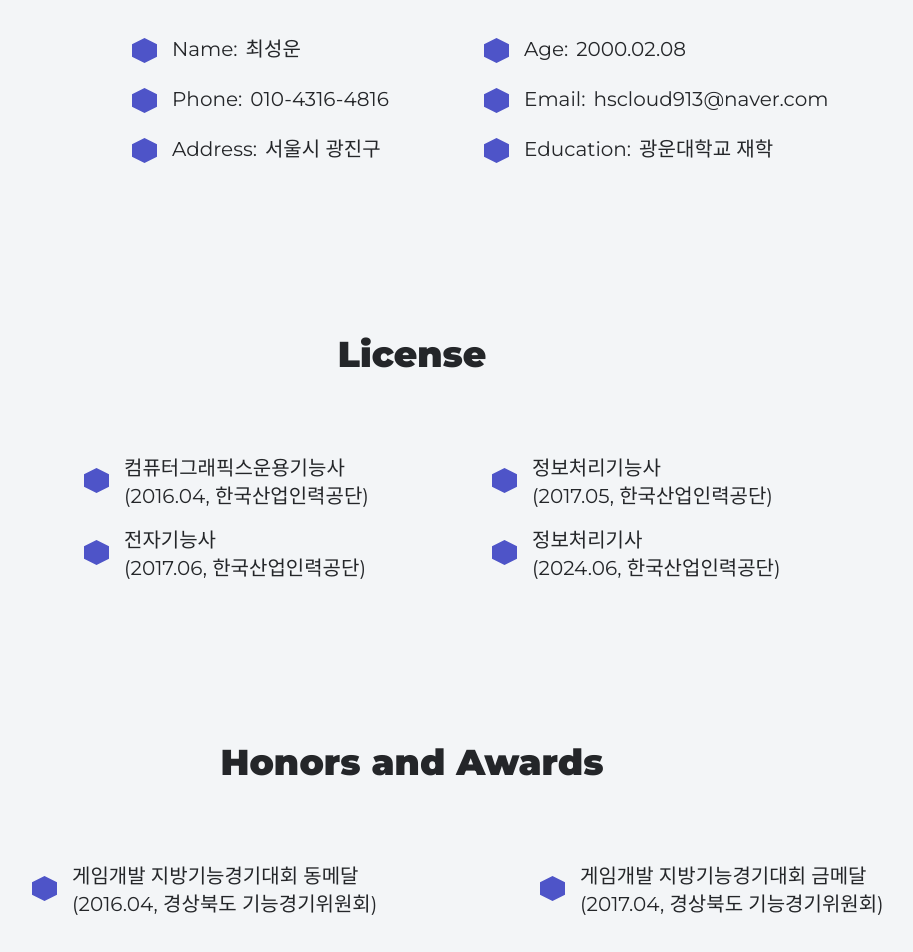
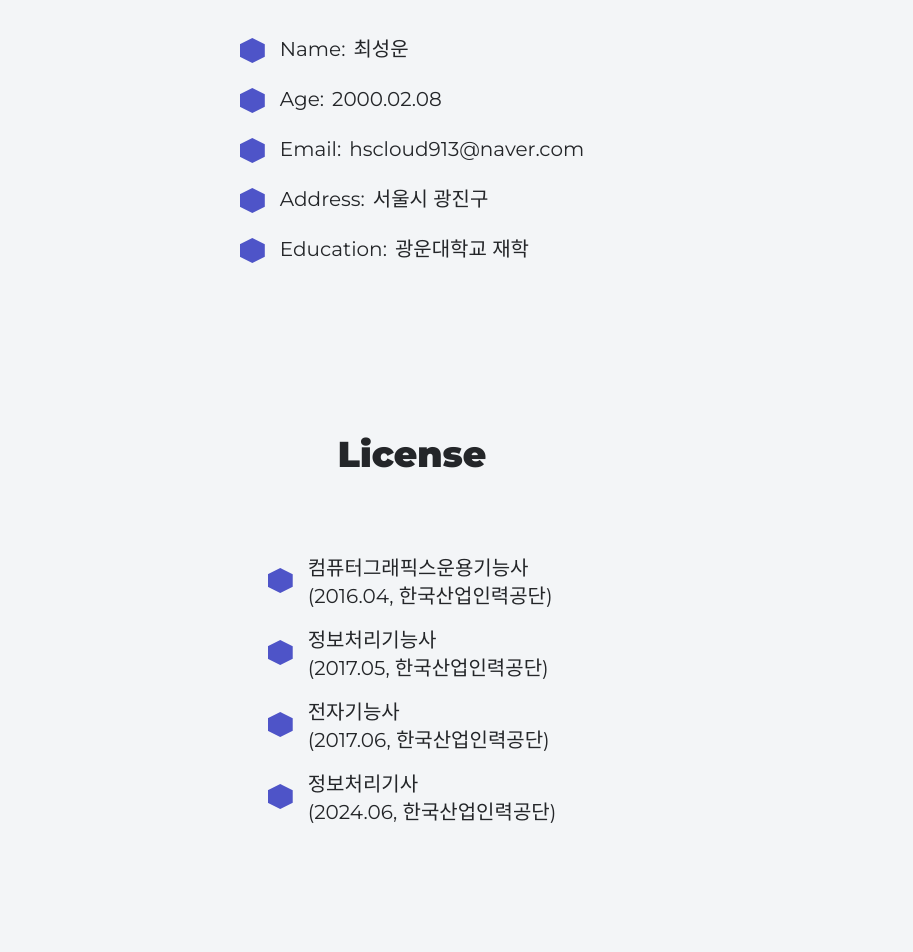
Before and after one commit to HSCloud913/Portfolio, a React (Vite) app: page /#/about in a window 1280 px wide. Shown: the part 440-1392 px from the top of the page, without its empty margins (228-1141 px from the left). Built offline with nearby package versions, Linux system fonts and the light colour scheme; a web font is replaced by a local one.

Commit message:
Fix : About 페이지가 좌우로 스크롤 되던 현상 수정
- 개인정보 제거

```diff
--- a/src/pages/About/About.tsx
+++ b/src/pages/About/About.tsx
@@ -17,31 +17,29 @@ const About: React.FC = () => {
                 </h2>
             </div>
 
-            <div className="grid grid-cols-1 lg:grid-cols-2 w-[300px] lg:w-[800px] mx-auto">
-                <Description className="ml-8 lg:ml-40 text-xl">
+            <div className="flex justify-center">
+                <div className="grid grid-cols-1">
+                    <Description className="ml-[40px] text-xl">
                         Name:
                         <span className="ml-2">최성운</span>
                     </Description>
-                <Description className="ml-8 lg:ml-28 text-xl">
+                    <Description className="ml-[40px] text-xl">
                         Age:
                         <span className="ml-2">2000.02.08</span>
                     </Description>
-                <Description className="ml-8 lg:ml-40 text-xl">
-                    Phone:
-                    <span className="ml-2">010-4316-4816</span>
-                </Description>
-                <Description className="ml-8 lg:ml-28 text-xl">
+                    <Description className="ml-[40px] text-xl">
                         Email:
                         <span className="ml-2">hscloud913@naver.com</span>
                     </Description>
-                <Description className="ml-8 lg:ml-40 text-xl">
+                    <Description className="ml-[40px] text-xl">
                         Address:
                         <span className="ml-2">서울시 광진구</span>
                     </Description>
-                <Description className="ml-8 lg:ml-28 text-xl">
+                    <Description className="ml-[40px] text-xl">
                         Education:
                         <span className="ml-2">광운대학교 재학</span>
                     </Description>
+                </div>
             </div>
 
 
@@ -50,28 +48,29 @@ const About: React.FC = () => {
                     License
                 </h2>
             </div>
-
-            <div className="grid grid-cols-1 lg:grid-cols-2 w-[300px] lg:w-[800px] mx-auto gap-4">
-                <LicenseDescription className="ml-8 lg:ml-28 text-xl">
+            <div className="flex justify-center">
+                <div className="grid grid-cols-1 gap-4">
+                    <LicenseDescription className="ml-[40px] text-xl">
                         컴퓨터그래픽스운용기능사
                         <br/>
                         <span>(2016.04, 한국산업인력공단)</span>
                     </LicenseDescription>
-                <LicenseDescription className="ml-8 lg:ml-28 text-xl">
+                    <LicenseDescription className="ml-[40px] text-xl">
                         정보처리기능사
                         <br/>
                         <span>(2017.05, 한국산업인력공단)</span>
                     </LicenseDescription>
-                <LicenseDescription className="ml-8 lg:ml-28 text-xl">
+                    <LicenseDescription className="ml-[40px] text-xl">
                         전자기능사
                         <br/>
                         <span>(2017.06, 한국산업인력공단)</span>
                     </LicenseDescription>
-                <LicenseDescription className="ml-8 lg:ml-28 text-xl">
+                    <LicenseDescription className="ml-[40px] text-xl">
                         정보처리기사
                         <br/>
                         <span>(2024.06, 한국산업인력공단)</span>
                     </LicenseDescription>
+                </div>
             </div>
 
             <div className="relative pt-40 pb-20 text-center">
@@ -79,20 +78,21 @@ const About: React.FC = () => {
                     Honors and Awards
                 </h2>
             </div>
-
-            <div className="grid grid-cols-1 lg:grid-cols-2 w-[400px] lg:w-[1000px] mx-auto gap-4">
-                <AwardsDescription className="ml-10 lg:ml-40 text-xl">
+            <div className="flex justify-center">
+                <div className="grid grid-cols-1 gap-4">
+                    <AwardsDescription className="ml-[40px] text-xl">
                         게임개발 지방기능경기대회 동메달
                         <br/>
                         <span>(2016.04, 경상북도 기능경기위원회)</span>
                     </AwardsDescription>
-                <AwardsDescription className="ml-10 lg:ml-40 text-xl">
+                    <AwardsDescription className="ml-[40px] text-xl">
                         게임개발 지방기능경기대회 금메달
                         <br/>
                         <span>(2017.04, 경상북도 기능경기위원회)</span>
                     </AwardsDescription>
                 </div>
             </div>
+        </div>
     );
 };
 
--- a/src/pages/Career/Career.tsx
+++ b/src/pages/Career/Career.tsx
@@ -128,7 +128,7 @@ const Career: React.FC = () => {
                                     2017.09
                                 </Timestamp>
                                 <Title>
-                                    (주) 클로닉스 입사
+                                    C사 입사
                                 </Title>
                                 <Content>
                                     개발팀 사원
```
Also changed, not shown: 1 other file (tests, documents, lock files or other folders). Lines whose indentation alone changed are shown as unchanged.
